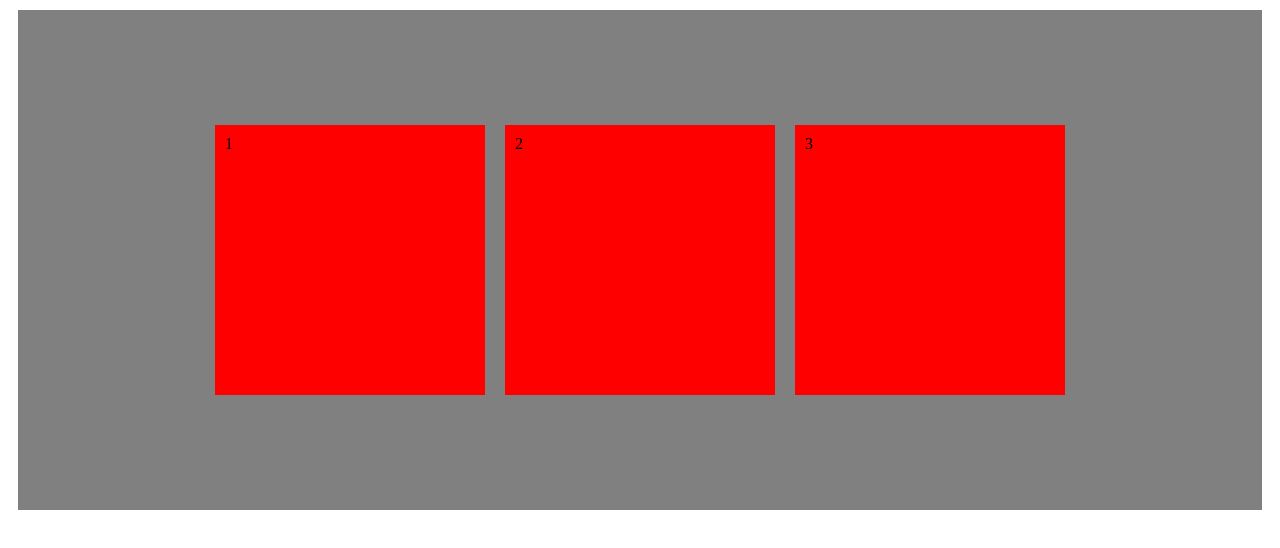
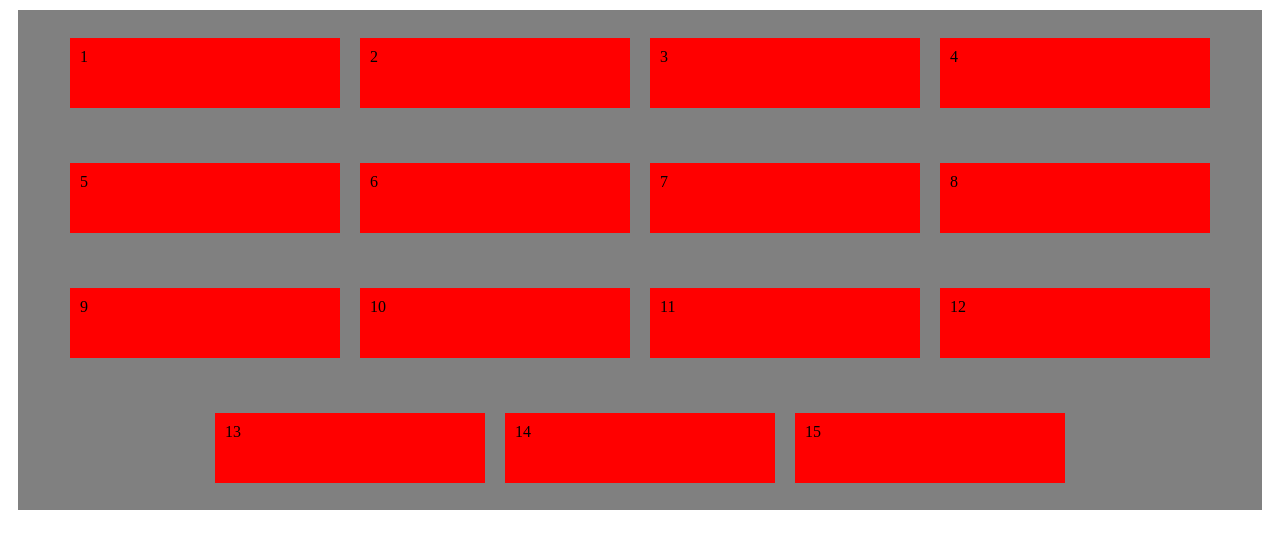
Before and after one commit to britoga/FlexBox, a plain HTML site: page index.html in a window 1280 px wide. Drawn offline with Linux system fonts and the light colour scheme.

Commit message:
Aulas de flex box terminados com sucesso

```diff
--- a/index.html
+++ b/index.html
@@ -15,6 +15,18 @@
 		<div class="row">1</div>
 		<div class="row">2</div>
 		<div class="row">3</div>
+		<div class="row">4</div>
+		<div class="row">5</div>
+		<div class="row">6</div>
+		<div class="row">7</div>
+		<div class="row">8</div>
+		<div class="row">9</div>
+		<div class="row">10</div>
+		<div class="row">11</div>
+		<div class="row">12</div>
+		<div class="row">13</div>
+		<div class="row">14</div>
+		<div class="row">15</div>
 	</div>
 
 	<!-- <div class="container2">
--- a/style.css
+++ b/style.css
@@ -5,6 +5,7 @@
 	height: 500px;
 	justify-content: center; /* Vai alinhar de acordo com a linha*/
 	align-items: center; /* Vai alinhar de acordo com a DIV vai */
+	flex-wrap: wrap;
 }
 
 .container div {
@@ -12,7 +13,7 @@
 	background-color: red;
 	margin: 10px;
 	padding: 10px;
-	height: 50%;
+	height: 10%;
 }
 
 /*
@@ -28,4 +29,5 @@
 	background-color: red;
 	margin: 10px;
 	padding: 10px;
-} */
+}
+*/
```
